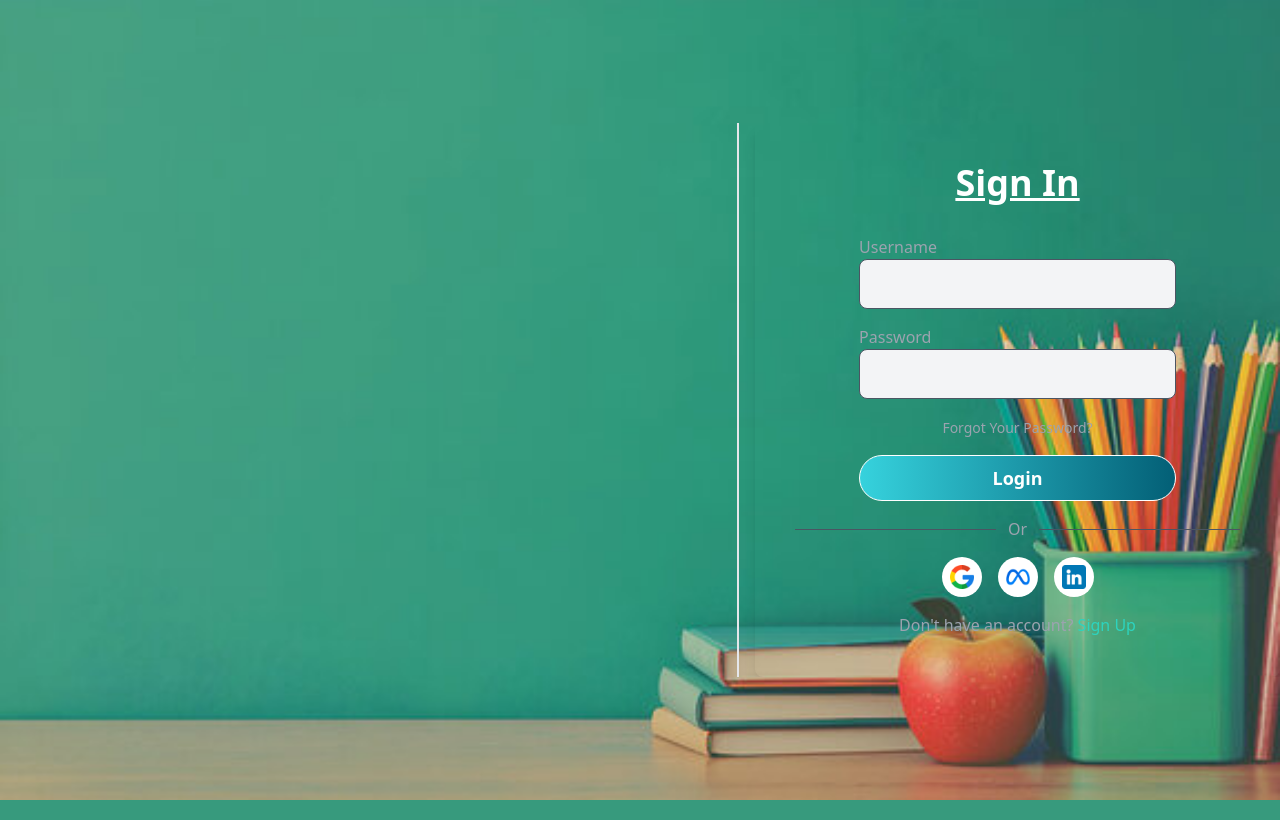
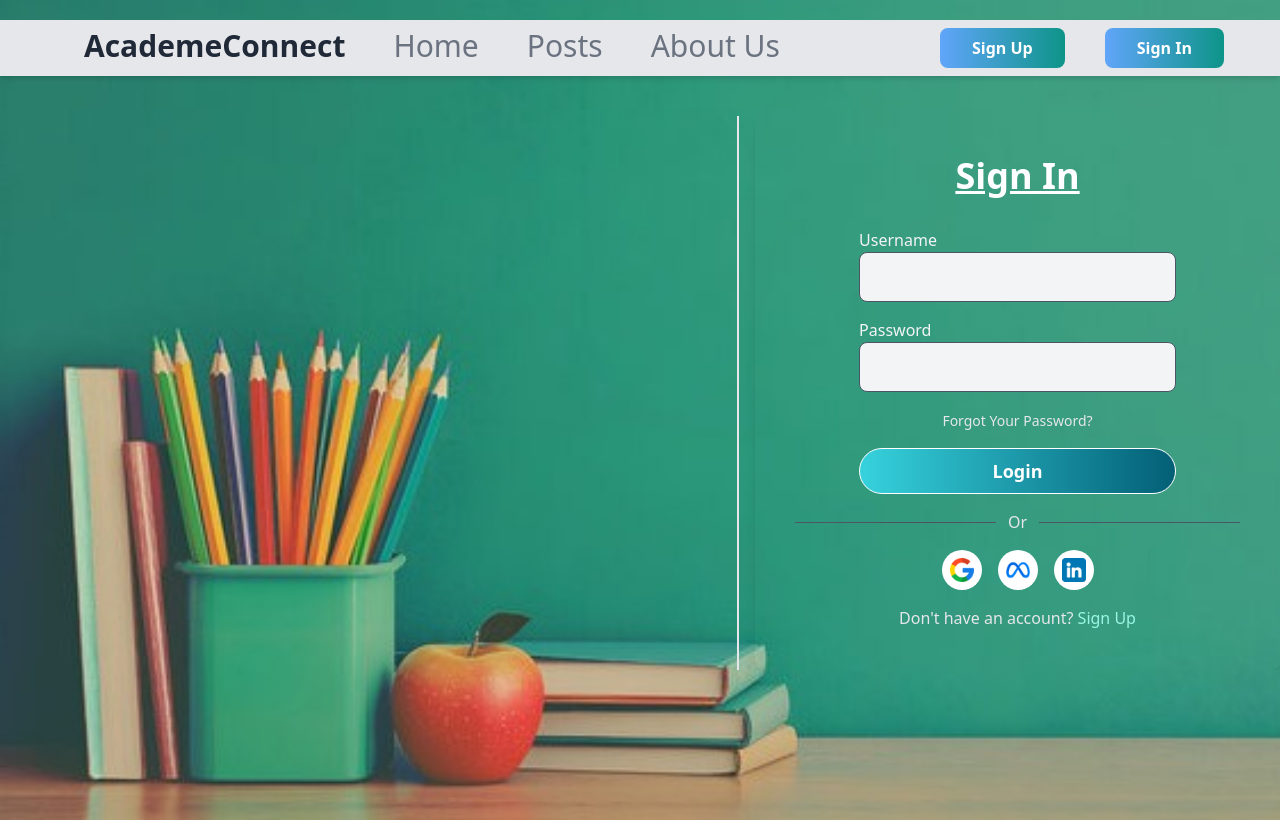
Before and after one commit to ARlSE01/academeconnect, a Django app: page /login/ in a window 1280 px wide. Run offline with Django 5.2, Linux system fonts and the light colour scheme; some libraries are stand-ins or nearby versions.

Commit message:
login updates

```diff
--- a/connect/templates/login.html
+++ b/connect/templates/login.html
@@ -10,7 +10,39 @@
     <link rel="preconnect" href="https://fonts.gstatic.com" crossorigin>
     <link href="https://fonts.googleapis.com/css2?family=Poppins:wght@300;400;500;600;700&display=swap" rel="stylesheet">
 </head>
-<body class="flex items-center justify-center h-screen bg-[url('/static/uploads/abtus.jpg')] bg-cover font-poppins">
+<body class="h-screen bg-[url('/static/uploads/abtus_flipped.jpg')] space-y-6 bg-cover font-poppins">
+    <nav class="bg-gray-200 mt-5 mb-10 p-2 shadow-md ">
+    <div class="max-w-full mx-12 flex justify-between items-start">
+
+        <!-- Left Section (Links) -->
+        <div class="flex space-x-12 hover:scale-105 transition-all duration-300 ease-in-out ml-7 ">
+            <a href="#" class="font-poppins text-gray-800 cursor-pointer text-3xl font-semibold hover:text-blue-500 hover:scale-110 duration-500 ">AcademeConnect</a>
+            <a href="{% url 'homepage' %}" class="font-poppins text-gray-500 cursor-pointer text-3xl hover:text-blue-500 hover:scale-110 duration-500 ">Home</a>
+            <a href="{% url 'viewposts' %}" class="font-poppins text-gray-500 cursor-pointer hover:scale-110 hover:text-blue-500 transition-all duration-500 text-3xl">Posts</a>
+            <a href="{% url 'aboutus' %}" class="font-poppins text-gray-500 cursor-pointer hover:scale-110 hover:text-blue-500 transition-all duration-500 text-3xl">About Us</a>
+        </div>
+
+        <!-- Right Section (Buttons) -->
+        <div class="flex space-x-10 hover:scale-105 transition-all duration-300 ease-in-out   ">
+            <form action="{% url 'registration' %}" method="get">
+                {% csrf_token %}
+                <button type="submit" class="bg-gradient-to-r from-blue-400 to-teal-600 text-white font-semibold px-8 py-2 rounded-lg
+               hover:opacity-90 hover:scale-110 transition-all duration-500 ease-in-out hover:text-gray-100">
+                    Sign Up
+                </button>
+            </form>
+
+            <form action="{% url 'login' %}" method="post">
+                {% csrf_token %}
+                <button type="submit" class="bg-gradient-to-r from-blue-400 to-teal-600 text-white font-semibold px-8 py-2 rounded-lg  hover:opacity-90 hover:scale-110 transition-all duration-500 ease-in-out hover:text-gray-100">
+                    Sign In
+                </button>
+            </form>
+        </div>
+
+    </div>
+</nav>
+<div class="flex items-center justify-center">
 
     <div class="flex w-full overflow-hidden">
 
@@ -31,17 +63,17 @@
                 {% csrf_token %}
 
                 <div>
-                    <label class="block text-gray-400">Username</label>
+                    <label class="block text-gray-100">Username</label>
                     <input type="text" name="username" class="w-full pr-32 py-3 rounded-lg bg-gray-100 border border-gray-600 focus:ring-2 focus:ring-blue-500 focus:scale-105 text-black outline-none transition-all duration-300  hover:scale-105 ease-in-out">
                 </div>
 
                 <div>
-                    <label class="block text-gray-400">Password</label>
+                    <label class="block text-gray-100">Password</label>
                     <input type="password" name="password" class="w-full pr-32 py-3 rounded-lg bg-gray-100 border border-gray-600 focus:ring-2 focus:ring-blue-500 focus:scale-105 text-black outline-none transition-all duration-300 hover:scale-105 hover:border-gray-500 ease-in-out">
                 </div>
 
                 <div class="text-center">
-                    <a href="#" class="text-gray-400 text-sm hover:underline">Forgot Your Password?</a>
+                    <a href="#" class="text-gray-200 text-sm hover:underline">Forgot Your Password?</a>
                 </div>
 
                 <button type="submit" class="w-full bg-gradient-to-r from-[#36D2DD] to-[#035F76] border border-white text-white py-2 rounded-full text-lg font-semibold hover:opacity-90 transition-all hover:scale-105 duration-300 ease-in-out">
@@ -51,7 +83,7 @@
 
             <div class="flex items-center my-4">
                 <div class="flex-grow h-px bg-gray-600"></div>
-                <span class="px-3 text-gray-400">Or</span>
+                <span class="px-3 text-gray-200">Or</span>
                 <div class="flex-grow h-px bg-gray-600"></div>
             </div>
 
@@ -61,10 +93,10 @@
                 <button class="p-2 bg-white rounded-full"><img src="/static/uploads/linkedin.png" alt="LinkedIn" class="w-6"></button>
             </div>
 
-            <p class="text-center text-gray-400 mt-4">Don't have an account? <a href="../registration" class="text-teal-400 hover:underline">Sign Up</a></p>
+            <p class="text-center text-gray-200 mt-4">Don't have an account? <a href="{% url 'registration' %}" class="text-teal-200 hover:underline">Sign Up</a></p>
         </div>
 
     </div>
-
+</div>
 </body>
 </html>
--- a/connect/urls.py
+++ b/connect/urls.py
@@ -5,7 +5,7 @@ from django.contrib.auth import views as auth_views
 
 urlpatterns = [
     path('',views.homepage,name='homepage'),
-    path('registration',views.registration),
+    path('registration',views.registration,name='registration'),
     path('createpost',views.createpost, name="createpost"),
     path('login/', auth_views.LoginView.as_view(template_name='login.html'), name='login'),
     path('logout/', auth_views.LogoutView.as_view(), name='logout'),
--- a/theme/static/css/dist/styles.css
+++ b/theme/static/css/dist/styles.css
@@ -945,6 +942,10 @@ select {
 
 .mt-8 {
   margin-top: 2rem;
+}
+
+.mb-10 {
+  margin-bottom: 2.5rem;
 }
 
 .block {
@@ -1540,16 +1489,16 @@ select {
   background-image: linear-gradient(to right, var(--tw-gradient-stops));
 }
 
-.bg-\[url\(\'\/static\/uploads\/every\.jpg\'\)\] {
-  background-image: url('/static/uploads/every.jpg');
-}
-
-.bg-\[url\(\'\/static\/uploads\/everybg\.jpg\'\)\] {
-  background-image: url('/static/uploads/everybg.jpg');
-}
-
 .bg-\[url\(\'\/static\/uploads\/abtus\.jpg\'\)\] {
   background-image: url('/static/uploads/abtus.jpg');
+}
+
+.bg-\[url\(\'\/static\/uploads\/figmabg\.jpg\'\)\] {
+  background-image: url('/static/uploads/figmabg.jpg');
+}
+
+.bg-\[url\(\'\/static\/uploads\/abtus_flipped\.jpg\'\)\] {
+  background-image: url('/static/uploads/abtus_flipped.jpg');
 }
 
 .from-\[\#36D2DD\] {
@@ -1867,22 +1812,9 @@ select {
   color: rgb(20 184 166 / var(--tw-text-opacity, 1));
 }
 
-.text-teal-300 {
-  --tw-text-opacity: 1;
-  color: rgb(94 234 212 / var(--tw-text-opacity, 1));
-}
-
-.text-white\/30 {
-  color: rgb(255 255 255 / 0.3);
-}
-
-.text-white\/90 {
-  color: rgb(255 255 255 / 0.9);
-}
-
-.text-teal-800 {
-  --tw-text-opacity: 1;
-  color: rgb(17 94 89 / var(--tw-text-opacity, 1));
+.text-teal-200 {
+  --tw-text-opacity: 1;
+  color: rgb(153 246 228 / var(--tw-text-opacity, 1));
 }
 
 .underline {
```
Also changed, not shown: other parts of theme/static/css/dist/styles.css (+18 -77 lines), connect/static/uploads/abtus_flipped.jpg (added), connect/static/uploads/figmabg.png, db.sqlite3, 2 other files.
